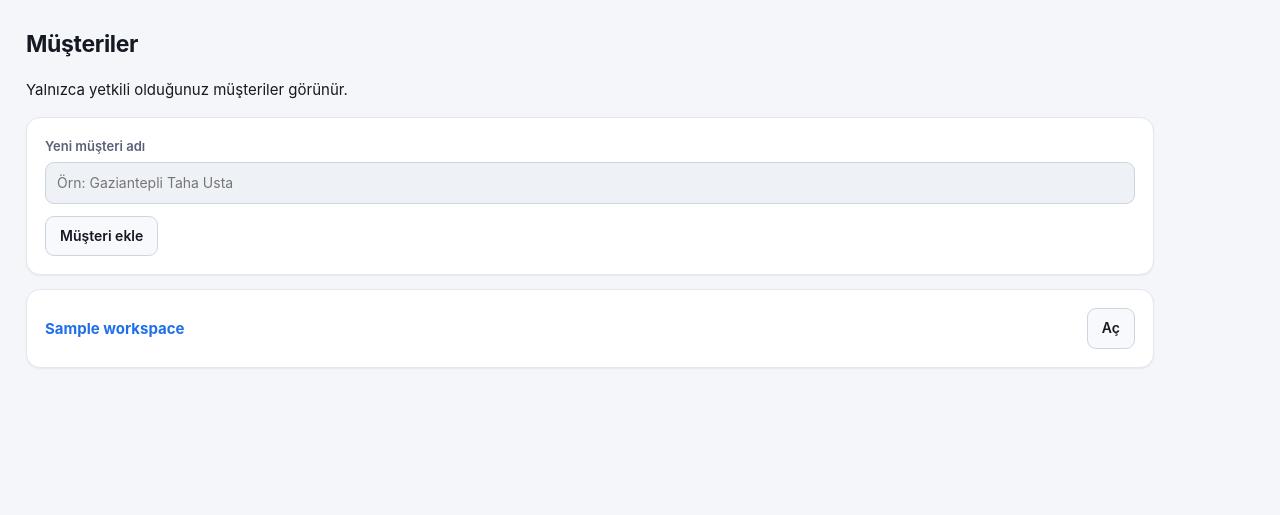
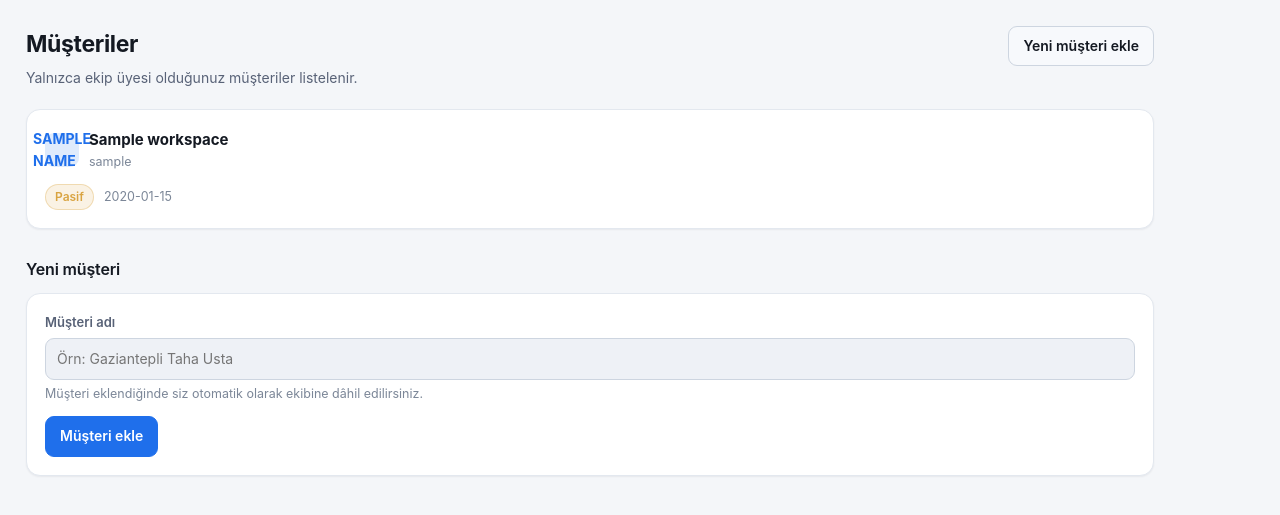
Before and after one commit to BrandCoor/agency-cortex, a FastAPI app: template backend/app/panel/templates/workspaces.html in a window 1280 px wide. Shown: the top 515 px of the page. Run offline with FastAPI, Linux system fonts and the light colour scheme; the template is opened without the code that fills it: most values are stand-ins (such as "Sample title", 1, 10 or a date in 2020); parts of the project's set-up code (start-up, migrations or seed data) failed here and were passed over.

Commit message:
Panel arayuzu tamamlandi: eksik kalan 19 CSS sinifi geri getirildi
Panel bastan yazilirken 19 sinif adi (sayfa-ust, sub, lock, kutular,
kod, ipucu, aksiyonlar, ayirac, kirinti, satirici, spacer, empty ...)
stil tanimi olmadan kaldi. 12 sablon bunlari kullanmaya devam
ediyordu: sayfalar HTTP 200 donuyor, testler geciyor, ama ekranda
basliklar hizasiz ve olcu kutulari duz metin halindeydi.

"Durum kodu, gorunumun kaniti degildir." Bu hata sinifina karsi
tests/test_panel_stilleri.py eklendi: sablonlarda kullanilan her CSS
sinifinin ve her CSS degiskeninin bir yerde tanimli oldugunu
dogruluyor. Testin gercekten koruduğu, bir sinif tanimi kasten
silinerek dogrulandi.

Ayrica:
- Musteri listesi ve giris ekrani yeni baslik/kart duzenine gecti.
- Musteri ozetine Takvim ve Hesaplar kisayollari eklendi; bunlar da
  yan menuyle AYNI izin kontrolunden geciyor (var olan bir test
  eksigi yakaladi).

705 test gecti; ruff ve alembic check temiz.

Co-Authored-By: Claude Opus 5 <noreply@anthropic.com>
Claude-Session: https://claude.ai/code/session_01ARbgWFKbap34vqzNCN7abp

```diff
--- a/backend/app/panel/templates/base.html
+++ b/backend/app/panel/templates/base.html
@@ -112,10 +112,14 @@
   }
   a { color:var(--accent); text-decoration:none; }
   a:hover { text-decoration:underline; }
-  code {
+  code, .kod {
     font:13px/1.5 ui-monospace, SFMono-Regular, Menlo, Consolas, monospace;
     background:var(--card-ust); border:1px solid var(--line);
     padding:2px 6px; border-radius:var(--r-xs); word-break:break-all;
+  }
+  .kod.blok {
+    display:block; padding:11px 13px; overflow-x:auto;
+    white-space:pre-wrap; overflow-wrap:anywhere; line-height:1.55;
   }
 
   /* ---------------- Kabuk ---------------- */
@@ -200,6 +204,15 @@
   .alt-yazi, .muted { color:var(--muted); font-size:13.5px; }
   .sessiz { color:var(--sessiz); font-size:12.5px; }
 
+  {# Sayfa basligi: solda baslik + aciklama, sagda o sayfanin aksiyonlari.
+     Her sayfa ayni iskeleti kullanir, boylece basliklar hizali durur. #}
+  .sayfa-ust { display:flex; align-items:flex-start; gap:16px;
+               flex-wrap:wrap; margin-bottom:20px; }
+  .sayfa-ust .metin { min-width:0; flex:1; }
+  .sub { color:var(--muted); font-size:14px; margin:0; }
+  .kirinti { color:var(--muted); font-size:13px; margin:0 0 12px; }
+  .ipucu { color:var(--sessiz); font-size:12.5px; margin-top:4px; }
+
   /* ---------------- Kartlar ---------------- */
   .card {
     background:var(--card); border:1px solid var(--line);
@@ -215,11 +228,32 @@
   .card.sikisik > *:not(table):not(.tablo-sar):not(h3):not(.card-bas) { padding:0 18px; }
   .card.sikisik > *:last-child { padding-bottom:16px; }
 
-  .row { display:flex; align-items:center; gap:10px; }
+  .row { display:flex; align-items:center; gap:10px; flex-wrap:wrap; }
+  {# Bas harf rozeti: hem yan menudeki kisi hem de musteri kartlari kullanir. #}
+  .harf {
+    width:34px; height:34px; flex:0 0 34px; border-radius:9px;
+    background:var(--accent-soft); color:var(--accent);
+    display:flex; align-items:center; justify-content:center;
+    font-weight:660; font-size:14px;
+  }
+  {# Tumu tiklanabilir musteri karti. Baglanti oldugu icin alti cizilmemeli. #}
+  a.musteri-kart { display:block; color:inherit; margin:0; }
+  a.musteri-kart:hover {
+    text-decoration:none; border-color:var(--accent-line);
+    background:var(--card-ust);
+  }
+  {# Giris ekrani: yan menu yokken formu ortalar. #}
+  .giris-kutu { max-width:370px; margin:9vh auto; }
+  .giris-kutu h1 { text-align:center; }
+  .giris-kutu .sub { text-align:center; margin-bottom:18px; }
+  .spacer { flex:1; }
+  .ayirac { height:1px; background:var(--line); border:0; margin:16px 0; }
+  .aksiyonlar { display:flex; gap:7px; flex-wrap:wrap; align-items:center; }
   .izgara { display:grid; grid-template-columns:repeat(auto-fit,minmax(220px,1fr)); gap:14px; }
 
   /* ---------------- Olcu kutulari (dashboard) ---------------- */
-  .olculer { display:grid; grid-template-columns:repeat(auto-fit,minmax(170px,1fr)); gap:12px; }
+  .olculer, .kutular { display:grid; gap:12px;
+                       grid-template-columns:repeat(auto-fit,minmax(170px,1fr)); }
   .kutu {
     background:var(--card); border:1px solid var(--line);
     border-radius:var(--r); padding:15px 16px;
@@ -230,7 +264,7 @@
   }
   .kutu .deger { font-size:26px; font-weight:660; letter-spacing:-.6px; line-height:1.15; }
   .kutu .deger.kucukce { font-size:17px; }
-  .kutu .ek { font-size:12.5px; color:var(--muted); margin-top:3px; }
+  .kutu .ek, .kutu .not { font-size:12.5px; color:var(--muted); margin-top:3px; }
   .kutu.vurgulu { border-color:var(--accent-line); background:var(--accent-soft); }
   .kutu.uyari { border-color:color-mix(in srgb,var(--warn) 40%,transparent); }
   .kutu.kotu  { border-color:color-mix(in srgb,var(--bad) 45%,transparent); }
@@ -304,11 +338,16 @@
   }
   input[type=checkbox], input[type=radio] { width:auto; accent-color:var(--accent); }
   textarea { min-height:90px; resize:vertical; }
+  {# Onay kutusu ile etiketi yan yana: "label" varsayilani blok oldugu icin
+     ayri bir sinif gerekiyor. #}
+  label.satirici { display:flex; align-items:center; gap:8px;
+                   margin:10px 0; font-size:13.5px; color:var(--text); }
+  label.satirici input { width:auto; }
   .satir-form { display:flex; align-items:center; gap:10px; flex-wrap:wrap; }
   .satir-form select, .satir-form input { width:auto; }
 
   /* ---------------- Mesaj kutulari ---------------- */
-  .err, .ok, .warn, .bilgi, .hata, .basari, .uyari {
+  .err, .ok, .warn, .bilgi, .hata, .basari, .uyari, .lock {
     padding:11px 14px; border-radius:var(--r-sm);
     font-size:13.5px; margin-bottom:12px; border:1px solid;
   }
@@ -316,9 +355,10 @@
   .ok, .basari { background:var(--ok-soft);   border-color:color-mix(in srgb,var(--ok) 30%,transparent);   color:var(--ok); }
   .warn, .uyari{ background:var(--warn-soft); border-color:color-mix(in srgb,var(--warn) 30%,transparent); color:var(--warn); }
   .bilgi       { background:var(--accent-soft); border-color:var(--accent-line); color:var(--text); }
-  .err b, .ok b, .warn b, .bilgi b, .hata b { display:block; margin-bottom:3px; }
+  .lock { background:var(--card-ust); border-color:var(--line-2); color:var(--text); }
+  .err b, .ok b, .warn b, .bilgi b, .hata b, .lock b { display:block; margin-bottom:3px; }
 
-  .bos {
+  .bos, .card.empty {
     border:1px dashed var(--line-2); border-radius:var(--r);
     padding:26px 20px; text-align:center; color:var(--muted);
     font-size:13.5px; background:var(--card);
--- a/backend/app/panel/templates/login.html
+++ b/backend/app/panel/templates/login.html
@@ -1,7 +1,7 @@
 {% extends "base.html" %}
 {% block title %}Giriş — Agency Cortex{% endblock %}
 {% block content %}
-<div style="max-width: 360px; margin: 60px auto;">
+<div class="giris-kutu">
   <h1>Agency Cortex</h1>
   <p class="sub">Sosyal medya asistanı paneli</p>
   {% if error %}<div class="err">{{ error }}</div>{% endif %}
--- a/backend/app/panel/templates/workspaces.html
+++ b/backend/app/panel/templates/workspaces.html
@@ -1,30 +1,62 @@
 {% extends "base.html" %}
 {% block title %}Müşteriler{% endblock %}
 {% block content %}
-<h1>Müşteriler</h1>
-<p class="sub">Yalnızca yetkili olduğunuz müşteriler görünür.</p>
+
+<div class="sayfa-ust">
+  <div class="metin">
+    <h1>Müşteriler</h1>
+    <p class="sub">Yalnızca ekip üyesi olduğunuz müşteriler listelenir.</p>
+  </div>
+  {% if memberships %}
+  <div class="aksiyonlar">
+    <a class="btn" href="#yeni-musteri">Yeni müşteri ekle</a>
+  </div>
+  {% endif %}
+</div>
 
 {% if error %}<div class="err">{{ error }}</div>{% endif %}
 
 {% if not memberships %}
-  <div class="card empty">
-    Henüz bir müşteriniz yok. Aşağıdan ilk müşterinizi ekleyerek başlayabilirsiniz.
+  <div class="bos">
+    Henüz bir müşteriniz yok. Aşağıdaki formdan ilk müşterinizi ekleyerek
+    başlayabilirsiniz.
+  </div>
+{% else %}
+  {# Kart izgarasi: her musteri tek tiklamayla acilir. Liste uzadiginda
+     satir satir okumak yerine gozle taranabilsin diye izgara kullanildi. #}
+  <div class="izgara">
+    {% for m in memberships %}
+    <a class="card musteri-kart" href="/panel/musteri/{{ m.workspace.id }}">
+      <div class="row">
+        <span class="harf">{{ m.workspace.name[0]|upper }}</span>
+        <div style="min-width:0;flex:1">
+          <strong>{{ m.workspace.name }}</strong>
+          <div class="sessiz">{{ m.workspace.slug }}</div>
+        </div>
+      </div>
+      <div class="row" style="margin-top:12px">
+        {% if m.workspace.is_active %}
+          <span class="pill p-ok">Etkin</span>
+        {% else %}
+          <span class="pill p-warn">Pasif</span>
+        {% endif %}
+        <span class="sessiz">{{ m.workspace.timezone }}</span>
+      </div>
+    </a>
+    {% endfor %}
   </div>
 {% endif %}
 
+<h2 id="yeni-musteri">Yeni müşteri</h2>
 <form method="post" action="/panel/musteri-ekle" class="card">
-  <label for="ad">Yeni müşteri adı</label>
+  <label for="ad">Müşteri adı</label>
   <input id="ad" name="ad" type="text" required minlength="2" maxlength="200"
          placeholder="Örn: Gaziantepli Taha Usta">
-  <div style="margin-top:12px"><button type="submit">Müşteri ekle</button></div>
+  <p class="ipucu">
+    Müşteri eklendiğinde siz otomatik olarak ekibine dâhil edilirsiniz.
+  </p>
+  <div style="margin-top:12px">
+    <button type="submit" class="birincil">Müşteri ekle</button>
+  </div>
 </form>
-
-{% for m in memberships %}
-<div class="card row">
-  <div style="flex:1">
-    <strong><a href="/panel/musteri/{{ m.workspace.id }}">{{ m.workspace.name }}</a></strong>
-  </div>
-  <a class="btn" href="/panel/musteri/{{ m.workspace.id }}">Aç</a>
-</div>
-{% endfor %}
 {% endblock %}
```
Also changed, not shown: DECISIONS.md (+79 -0 lines), backend/app/panel/templates/workspace.html (+21 -2 lines), backend/tests/test_panel_stilleri.py (added, +89 -0 lines), CHANGELOG.md.
